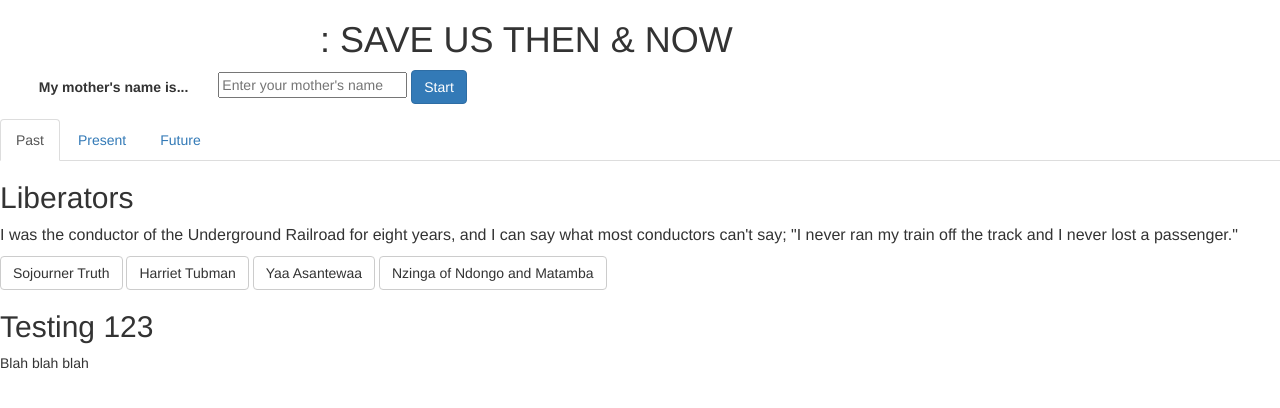
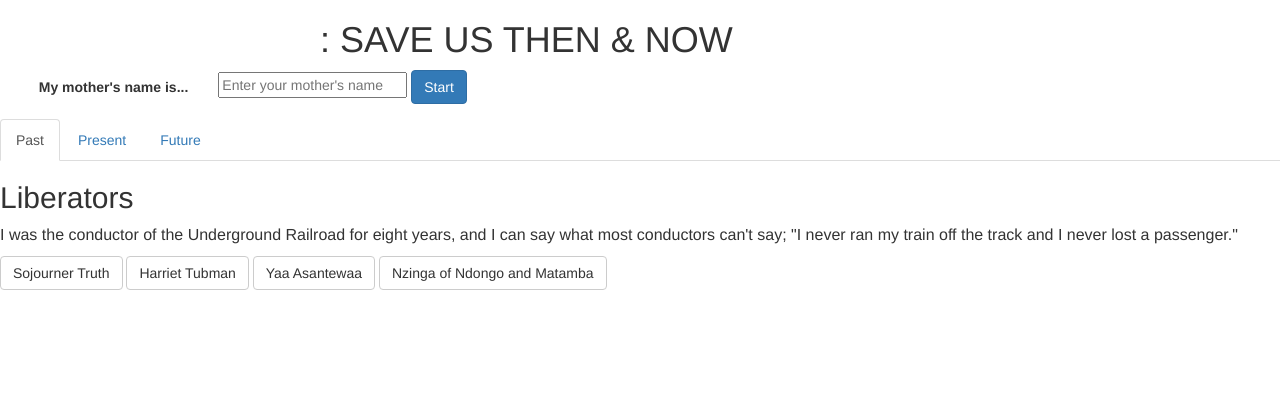
Before and after one commit to Lula27/week-3-game, a PHP site: page / in a window 1280 px wide. Shown: the top 408 px of the page. Run offline with PHP 8.4, Linux system fonts and the light colour scheme.

Commit message:
made some minor changes

```diff
--- a/assets/css/style.css
+++ b/assets/css/style.css
@@ -8,3 +8,10 @@ body {
 .alignleft {
 	text-align: left;
 }
+
+
+/*Spacing for site*/
+#question2 {
+	padding-top: 20px;
+	padding-bottom: 20px;
+}
--- a/assets/javascript/game2.js
+++ b/assets/javascript/game2.js
@@ -46,7 +46,7 @@ right.addEventListener("click", correct);
 function correct () {
 
 	// Add text to section
-	document.getElementById("question2").innerHTML = "Nice!";
+	document.getElementById("question2").innerHTML = "Correct!";
 
 	// Create Image...as you would with HTML
 	var rightOne = new Image(400, 200);
--- a/index.html
+++ b/index.html
@@ -41,10 +41,7 @@
 
 
 <!-- Add new quiz questions here: -->
-<section id="question2">
-	<h2>Testing 123</h2>
-	<p>Blah blah blah</p>
-</section>
+<section id="question2"></section>
 
 <!-- Divs to Store images of Freedom Fighters -->
 <section id="w1"></section>
```
